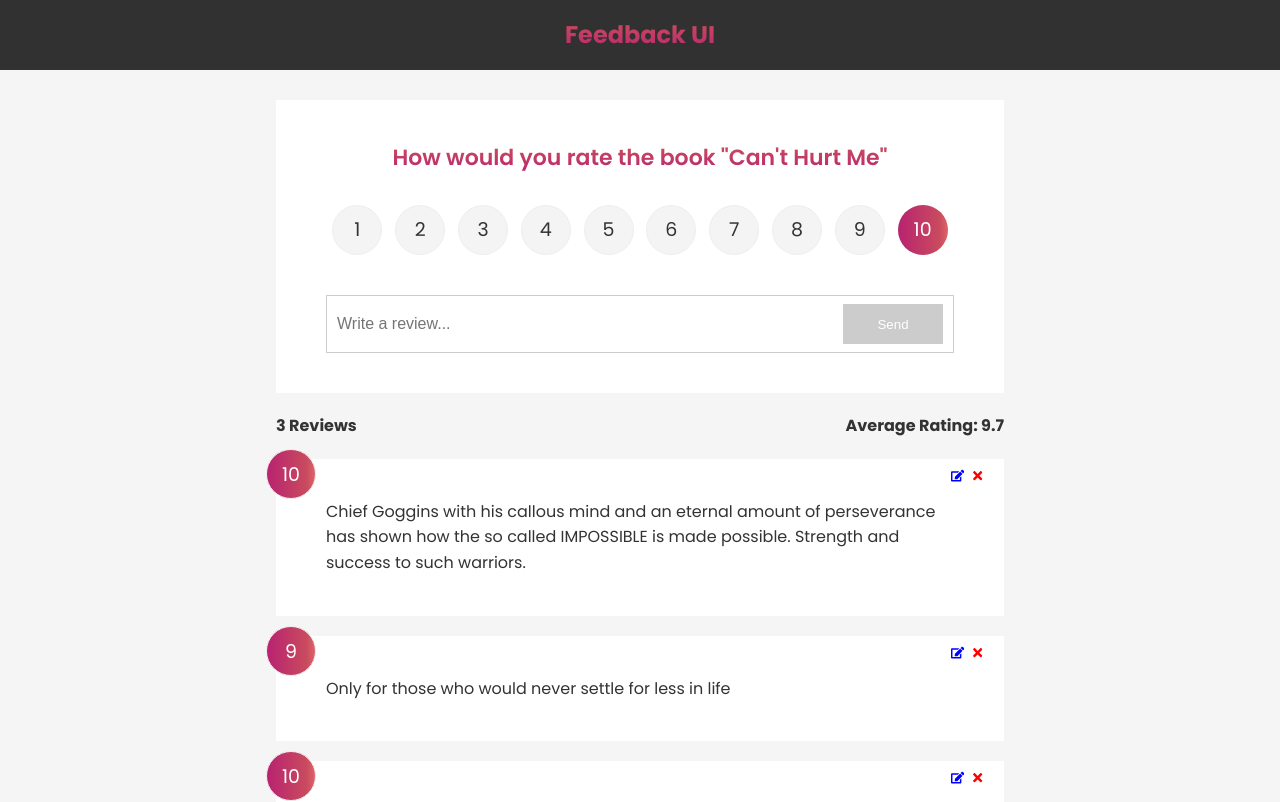
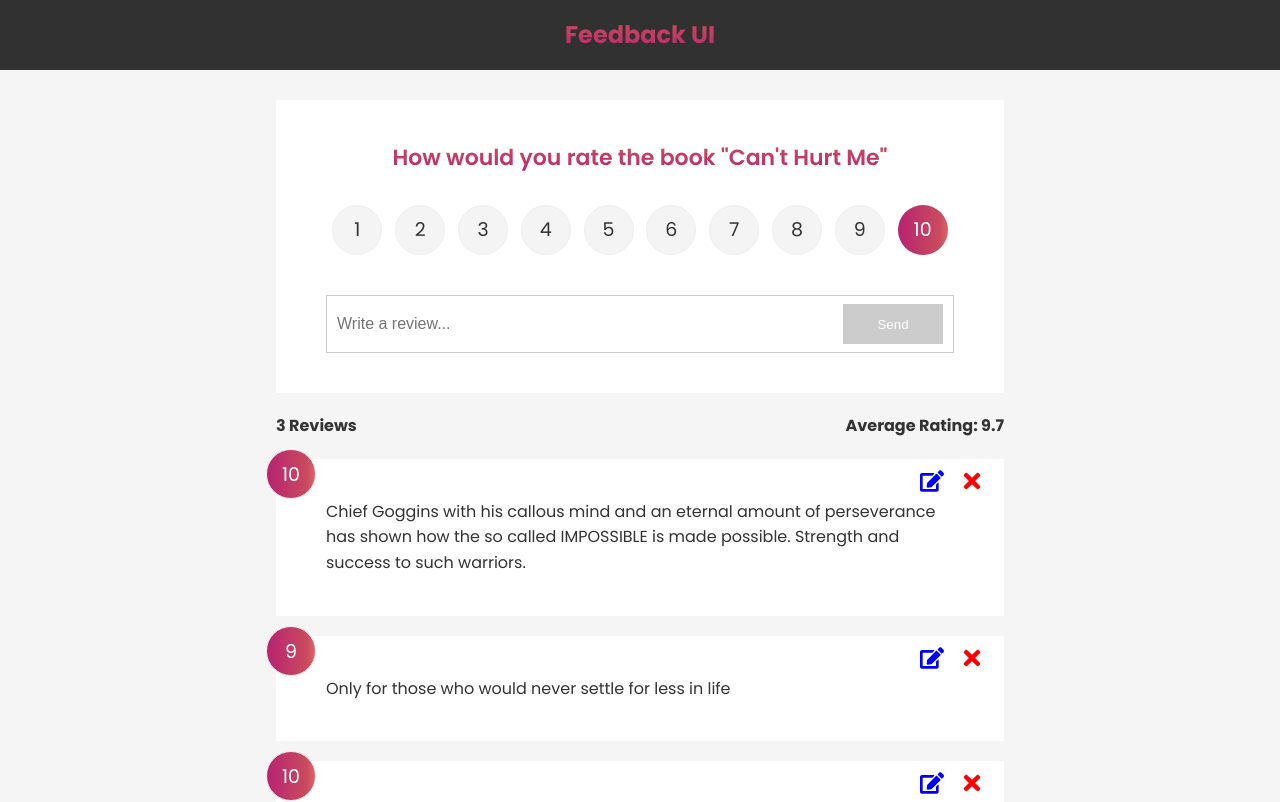
Before and after one commit to Vignesh-Mariappan/feedback-app, a React (Create React App) app: page / in a window 1280 px wide. Shown: the top 802 px of the page. Built offline with nearby package versions, Linux system fonts and the light colour scheme.

Commit message:
bug fixes in edit feedback function

```diff
--- a/src/App.js
+++ b/src/App.js
@@ -1,21 +1,18 @@
-import React, { useState } from 'react';
+import React from 'react';
 import Header from './components/Header';
-import feedbackdata from './data/feedbackdata';
 import AboutPage from './pages/AboutPage';
 import { Routes, Route } from 'react-router-dom';
 import HomePage from './pages/HomePage';
 import { FeedbackProvider } from './context/FeedbackContext';
 
 function App() {
-  const [feedback, setFeedback] = useState(feedbackdata);
-
   return (
     <FeedbackProvider>
       <div className='App'>
         <Header />
         <div className='container'>
           <Routes>
-            <Route path='/' element={<HomePage feedback={feedback} setFeedback={setFeedback} />} />
+            <Route path='/' element={<HomePage />} />
             <Route path='/about' element={<AboutPage />} />
           </Routes>
         </div>
--- a/src/components/FeedbackForm.jsx
+++ b/src/components/FeedbackForm.jsx
@@ -51,6 +51,9 @@
   const insertFeedback = (event) => {
     event.preventDefault();
     if (feedbackEdit.editFlag) {
+      let editedItemIndex = feedback.findIndex((item) => item.id === feedbackEdit.item.id);
+
+      if (editedItemIndex >= 0) {
         setFeedback(
           feedback.map((item) =>
             item.id === feedbackEdit.item.id
@@ -62,6 +65,16 @@
               : item
           )
         );
+      } else {
+        let newFeedback = {
+          id: feedbackEdit.item.id,
+          rating: rating,
+          text: text,
+        };
+
+        // handleInsert method is nothing but the setFeedback useState function
+        setFeedback([newFeedback, ...feedback]);
+      }
 
       setFeedbackEdit({
         item: {},
--- a/src/components/FeedbackItem.jsx
+++ b/src/components/FeedbackItem.jsx
@@ -26,10 +26,10 @@
     <Card>
       <div className='num-display'>{rating}</div>
       <button onClick={deleteFeedback} className='close'>
-        <FaTimes color='red' />
+        <FaTimes color='red' fontSize='1.5rem' />
       </button>
       <button className='edit' onClick={editFeedback}>
-        <FaEdit color='blue' />
+        <FaEdit color='blue' fontSize='1.5rem' />
       </button>
       <div className='text-display'>{text}</div>
     </Card>
--- a/src/components/RatingSelect.jsx
+++ b/src/components/RatingSelect.jsx
@@ -11,9 +11,6 @@
   }, [feedbackEdit]);
 
   const handleChange = (event) => {
-    // console.log({ event });
-    // console.log(+event.currentTarget.value);
-
     setSelected(+event.currentTarget.value);
     select(+event.currentTarget.value);
   };
--- a/src/context/FeedbackContext.js
+++ b/src/context/FeedbackContext.js
@@ -3,6 +3,7 @@
 // create the new context for feedback
 const FeedbackContext = createContext();
 
+// create a new provider for feedback to wrap the entire App component so that any component inside App component can be able to access the feedback state
 export const FeedbackProvider = ({ children }) => {
   const [feedback, setFeedback] = useState([
     {
@@ -27,6 +28,7 @@
     editFlag: false,
   });
 
+  // value prop is necessary, all the state values that we wanted to access in various components we can pass
   return <FeedbackContext.Provider value={{ feedback, setFeedback, feedbackEdit, setFeedbackEdit }}>{children}</FeedbackContext.Provider>;
 };
 
--- a/src/index.css
+++ b/src/index.css
@@ -153,7 +153,7 @@
 }
 
 .edit {
-  right: 40px;
+  right: 60px;
 }
 
 .btn {
--- a/src/pages/HomePage.jsx
+++ b/src/pages/HomePage.jsx
@@ -4,7 +4,7 @@
 import FeedbackForm from '../components/FeedbackForm';
 import AboutLinkIcon from '../components/AboutLinkIcon';
 
-const HomePage = ({ feedback, setFeedback }) => {
+const HomePage = () => {
   return (
     <div>
       <FeedbackForm />
```
Lines whose indentation alone changed are shown as unchanged.
